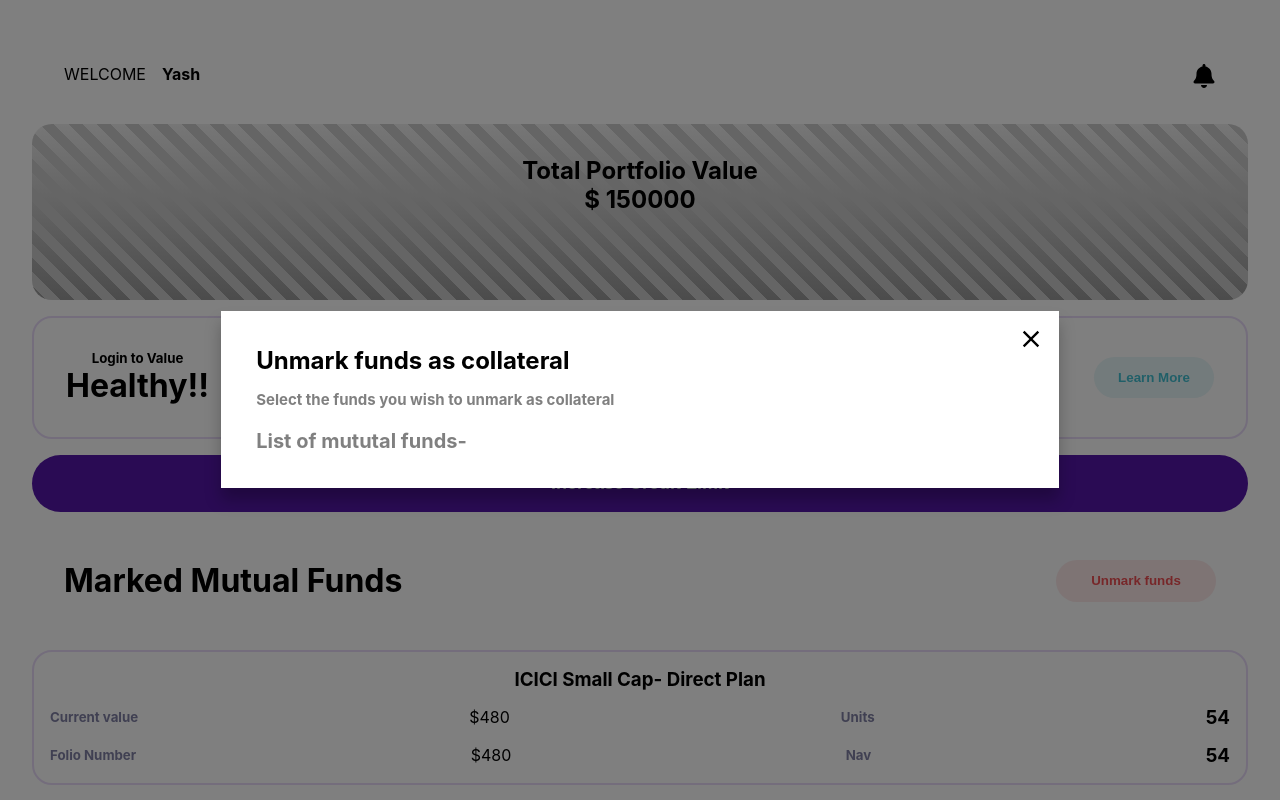
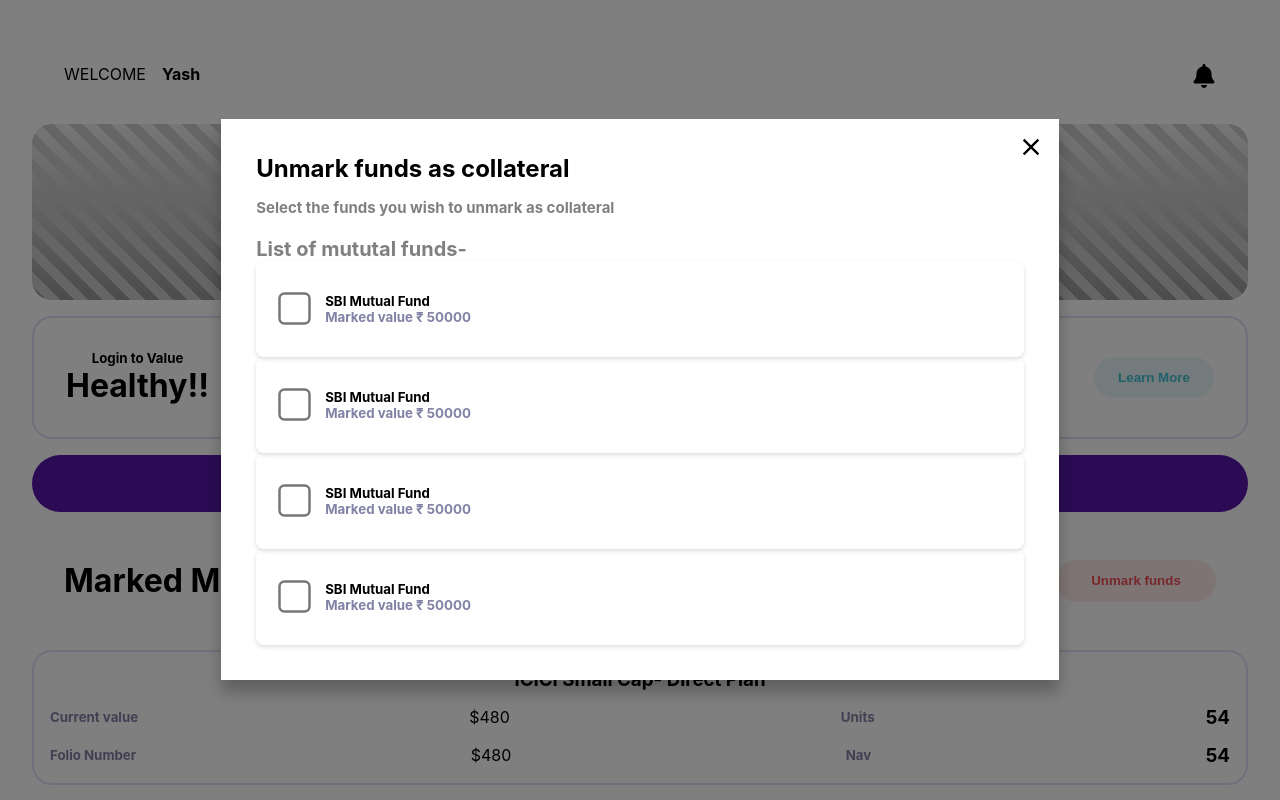
Before and after one commit to NoobCoderY/Propell, a React (Create React App) app: page / in a window 1280 px wide. Both pictures are taken after a click on the button "Unmark funds". Shown: the top 800 px of the page. Built offline with nearby package versions, Linux system fonts and the light colour scheme.

Commit message:
unmarked_page_static-done

```diff
--- a/src/component/CardModal.css
+++ b/src/component/CardModal.css
@@ -2,3 +2,22 @@
     padding: 1em;
     width: 60Vw;
 }
+
+.unmarked{
+    display: flex;
+    padding: 2em;
+    box-shadow: 0px 2px 4px rgba(28, 29, 33, 0.15);
+    border-radius: 8px;
+}
+
+.unmarked_child{
+display: flex;
+gap: 1.5em;
+align-items: center;
+}
+
+.input_tag input{
+    transform: scale(2.5);
+    border: 1px solid rgba(195, 208, 251, 1) !important;
+    border:2px solid #FF0000;
+}
--- a/src/component/CardModal.jsx
+++ b/src/component/CardModal.jsx
@@ -1,7 +1,7 @@
-import React from 'react'
-import 'react-responsive-modal/styles.css';
-import { Modal } from 'react-responsive-modal';
-import './CardModal.css'
+import React from "react";
+import "react-responsive-modal/styles.css";
+import { Modal } from "react-responsive-modal";
+import "./CardModal.css";
 
 const CardModal = (props) => {
   return (
@@ -9,16 +9,68 @@
       <div>
         <Modal open={props.open} onClose={props.onCloseModal} center>
           <div className="modal">
-            <h2 >
-            Unmark funds as collateral
-            </h2>
-            <h6 style={{fontSize:"15px" ,color:"grey" ,marginTop:"1em"}}>Select the funds you wish to unmark as collateral</h6>
-            <h3 style={{fontSize:"20px" ,color:"grey" ,marginTop:"1em"}}>List of mututal funds-</h3>
+            <h2>Unmark funds as collateral</h2>
+            <h6 style={{ fontSize: "15px", color: "grey", marginTop: "1em" }}>
+              Select the funds you wish to unmark as collateral
+            </h6>
+            <h3 style={{ fontSize: "20px", color: "grey", marginTop: "1em" }}>
+              List of mututal funds-
+            </h3>
+
+
+
+                    <div className="unmarked">
+                    <div className="unmarked_child">
+                      <div className="input_tag">
+                        <input type="checkbox" name="my-checkbox"  />
+                      </div>
+                      <div>
+                          <h5>SBI Mutual Fund</h5>
+                          <h5 style={{color:"rgba(129, 129, 165, 1)"}}>Marked value ₹ 50000</h5>
+                      </div>
+                    </div>
+                  </div>
+                  <div className="unmarked">
+              <div className="unmarked_child">
+                <div className="input_tag">
+                  <input type="checkbox" name="my-checkbox"  />
+                </div>
+                <div>
+                    <h5>SBI Mutual Fund</h5>
+                    <h5 style={{color:"rgba(129, 129, 165, 1)"}}>Marked value ₹ 50000</h5>
+                </div>
+              </div>
+            </div>
+
+
+
+            <div className="unmarked">
+              <div className="unmarked_child">
+                <div className="input_tag">
+                  <input type="checkbox" name="my-checkbox"  />
+                </div>
+                <div>
+                    <h5>SBI Mutual Fund</h5>
+                    <h5 style={{color:"rgba(129, 129, 165, 1)"}}>Marked value ₹ 50000</h5>
+                </div>
+              </div>
+            </div>
+            <div className="unmarked">
+              <div className="unmarked_child">
+                <div className="input_tag">
+                  <input type="checkbox" name="my-checkbox"  />
+                </div>
+                <div>
+                    <h5>SBI Mutual Fund</h5>
+                    <h5 style={{color:"rgba(129, 129, 165, 1)"}}>Marked value ₹ 50000</h5>
+                </div>
+              </div>
+            </div>
           </div>
         </Modal>
       </div>
     </>
-  )
-}
+  );
+};
 
-export default CardModal
+export default CardModal;
```
Lines whose indentation alone changed are shown as unchanged.
